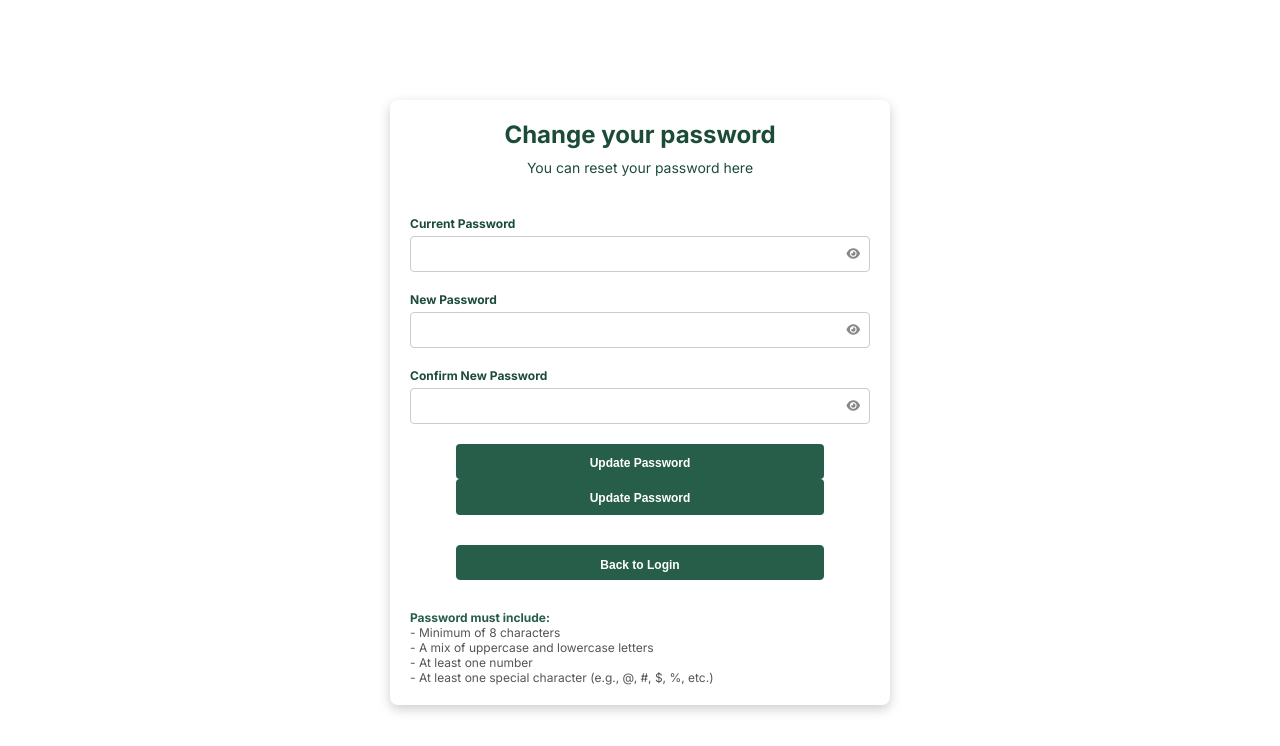
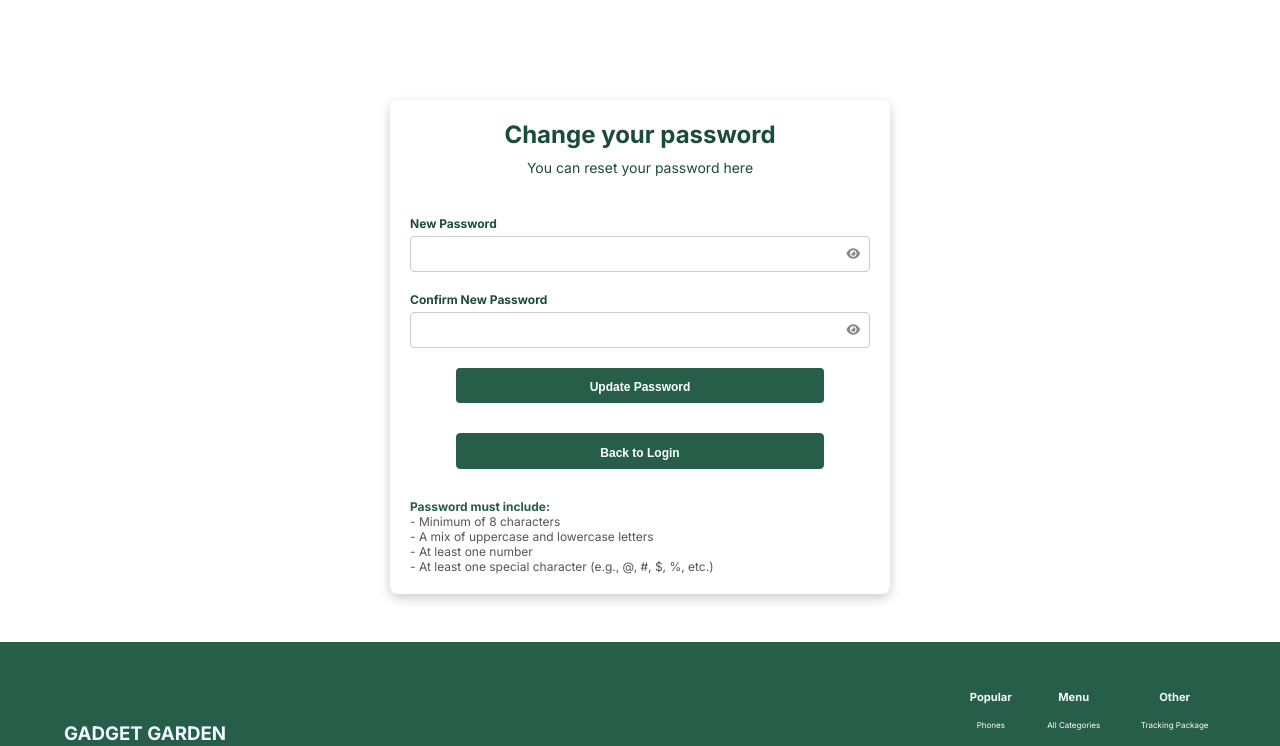
Before and after one commit to OluwatimilehinOrawusi/GadgetGarden, a PHP site: page /views/changepassword.php in a window 1280 px wide. Shown: the part 36-782 px from the top of the page. Run offline with PHP 8.4, Linux system fonts and the light colour scheme; a user stored in the database is signed in.

Commit message:
Update changepassword.php

```diff
--- a/views/changepassword.php
+++ b/views/changepassword.php
@@ -2,7 +2,6 @@
 session_start();
 $pdo = require_once "../database/database.php";
 
-// Redirect if the user is not logged in
 if (!isset($_SESSION['user_id'])) {
     header("Location: login.php");
     exit;
@@ -12,59 +11,52 @@ $user_id = $_SESSION['user_id']; // Logged-in user ID
 
 if ($_SERVER['REQUEST_METHOD'] === 'POST') {
     // Get the form data
-    $current_password = $_POST['current_password'] ?? '';
-    $new_password = $_POST['new_password'] ?? '';
-    $confirm_password = $_POST['confirm_password'] ?? '';
+    $current_password = $_POST['current_password'];
+    $new_password = $_POST['new_password'];
+    $confirm_password = $_POST['confirm_password'];
 
-    // Validate input
-    if (empty($current_password) || empty($new_password) || empty($confirm_password)) {
-        echo "All fields are required.";
-        exit;
-    }
-
+    // Check if the new passwords match
     if ($new_password !== $confirm_password) {
         echo "Passwords do not match!";
         exit;
     }
 
+    // Password validation (could be improved with regex)
     if (strlen($new_password) < 8) {
         echo "Password must be at least 8 characters long.";
         exit;
     }
 
-    try {
     // Fetch the current password hash from the database
-        $sql = "SELECT password_hash FROM users WHERE user_id = :user_id";
-        $stmt = $pdo->prepare($sql);
-        $stmt->bindParam(':user_id', $user_id, PDO::PARAM_INT);
+    $sql = "SELECT password_hash FROM users WHERE user_id = ?";
+    $stmt = $conn->prepare($sql);
+    $stmt->bind_param("i", $user_id);
     $stmt->execute();
-        $user = $stmt->fetch(PDO::FETCH_ASSOC);
+    $stmt->bind_result($password_hash);
+    $stmt->fetch();
+    $stmt->close();
 
-        if (!$user || !password_verify($current_password, $user['password_hash'])) {
-            echo "Current password is incorrect!";
-            exit;
-        }
-
-        // Hash the new password
+    // Check if the current password is correct
+    if (password_verify($current_password, $password_hash)) {
+        // Hash the new password before updating
         $new_password_hash = password_hash($new_password, PASSWORD_DEFAULT);
 
         // Update the password in the database
-        $update_sql = "UPDATE users SET password_hash = :password_hash WHERE user_id = :user_id";
-        $update_stmt = $pdo->prepare($update_sql);
-        $update_stmt->bindParam(':password_hash', $new_password_hash, PDO::PARAM_STR);
-        $update_stmt->bindParam(':user_id', $user_id, PDO::PARAM_INT);
+        $update_sql = "UPDATE users SET password_hash = ? WHERE user_id = ?";
+        $update_stmt = $conn->prepare($update_sql);
+        $update_stmt->bind_param("si", $new_password_hash, $user_id);
 
         if ($update_stmt->execute()) {
             echo "Password updated successfully!";
         } else {
             echo "Error updating password.";
         }
-    } catch (PDOException $e) {
-        echo "An error occurred: " . $e->getMessage();
+        $update_stmt->close();
+    } else {
+        echo "Current password is incorrect!";
     }
 }
 ?>
-
 
 
 
@@ -114,14 +106,6 @@ if ($_SERVER['REQUEST_METHOD'] === 'POST') {
 
         <form action="change_password.php" method="POST" onsubmit="return validateForm()">
             <div class="input-group">
-        <label for="current-password">Current Password</label>
-        <div class="password-wrapper">
-            <input type="password" id="current-password" name="current_password" required>
-            <i class="fas fa-eye toggle-password" onclick="togglePassword('current-password', this)"></i>
-        </div>
-    </div>
-
-    <div class="input-group">
                 <label for="new-password">New Password</label>
                 <div class="password-wrapper">
                     <input type="password" id="new-password" name="new_password" required>
@@ -136,10 +120,6 @@ if ($_SERVER['REQUEST_METHOD'] === 'POST') {
                     <i class="fas fa-eye toggle-password" onclick="togglePassword('confirm-password', this)"></i>
                 </div>
             </div>
-
-    <button type="submit" class="submit-btn">Update Password</button>
-</form>
-
 
             <!--Submit and back to login buttons-->
             <button type="submit" class="submit-btn">Update Password</button><br><br>
```
Lines whose indentation alone changed are shown as unchanged.
